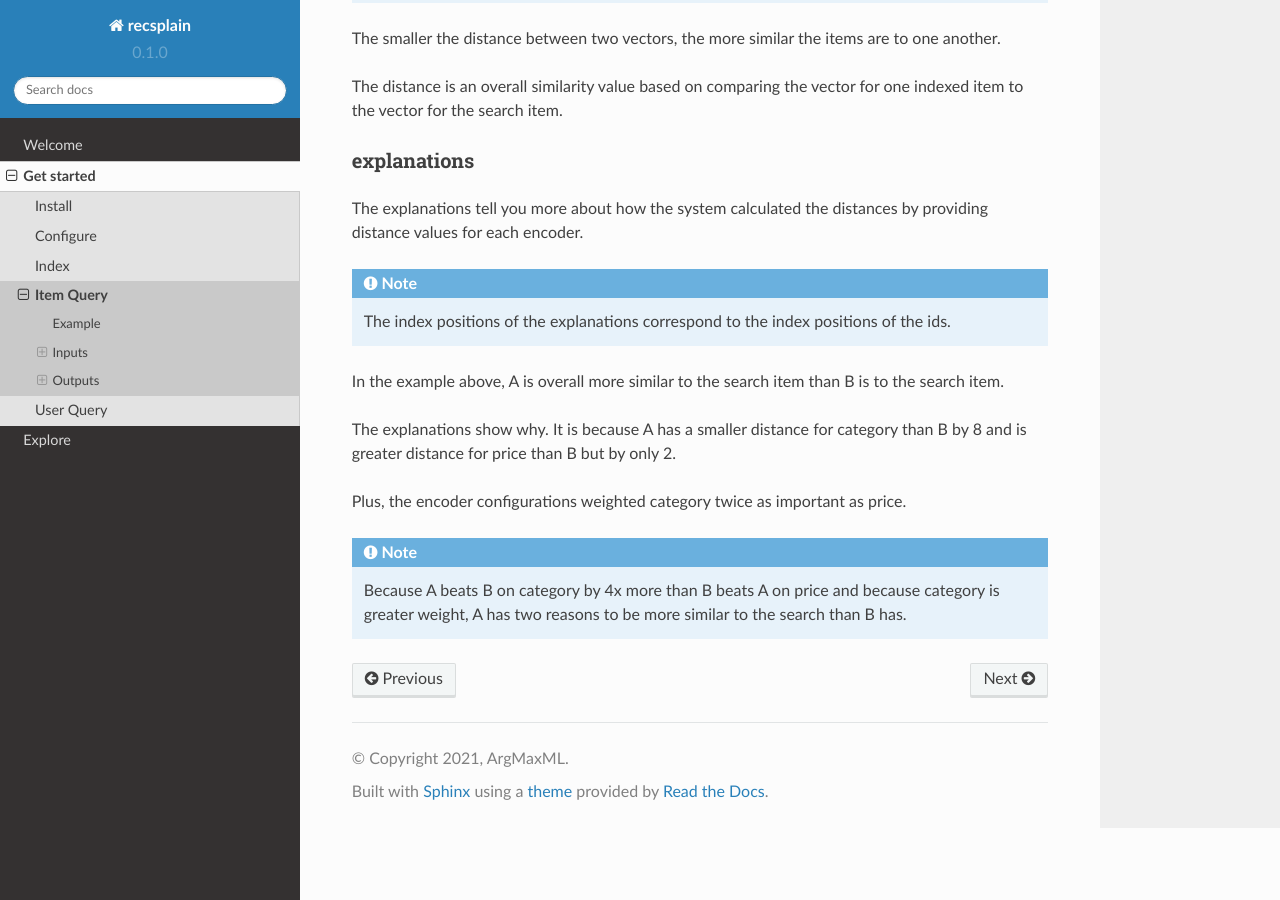
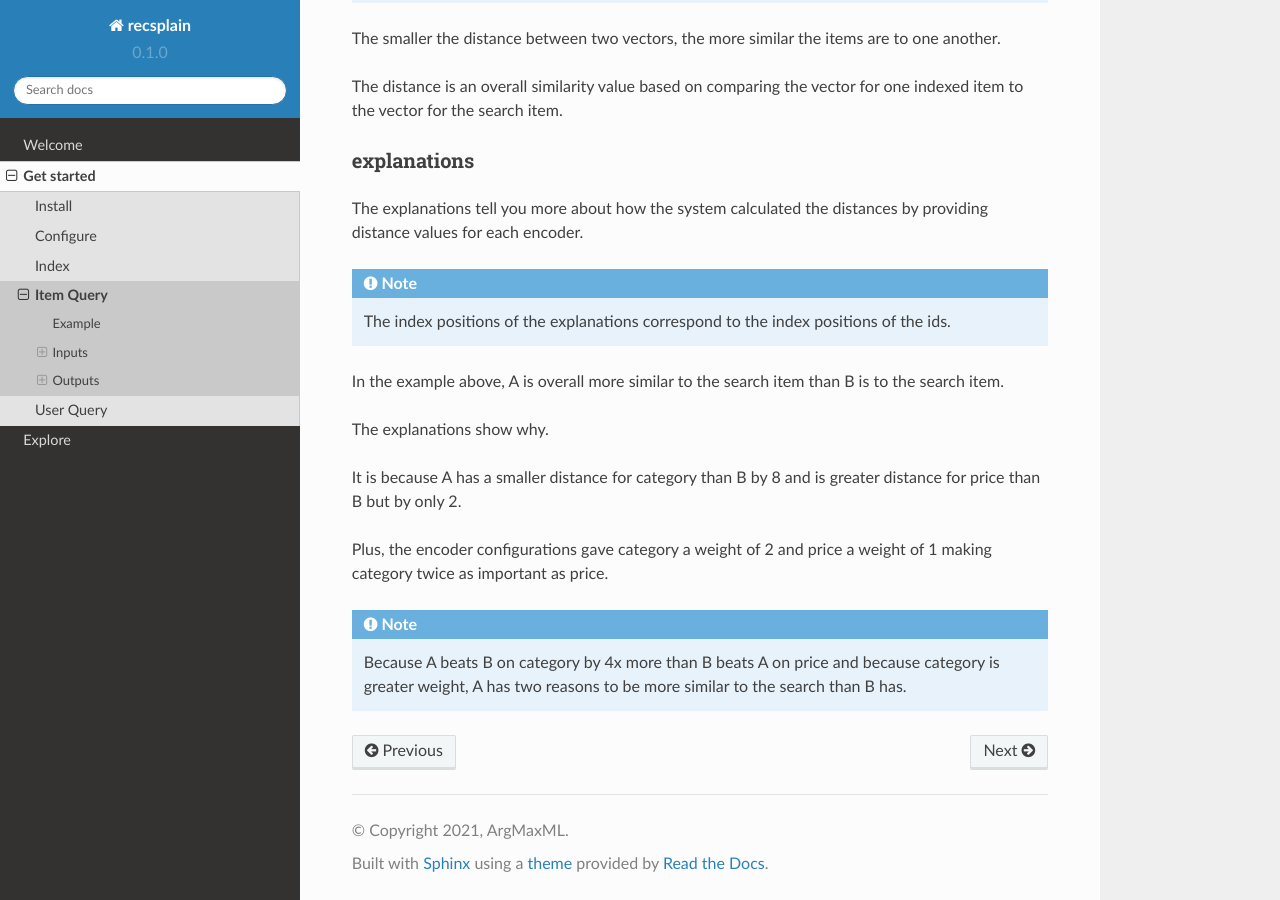
Before and after one commit to argmaxml/recsplain, a Sphinx documentation site: the page built from docs/source/item-query.rst, in a window 1280 px wide and 900 px high, scrolled down 3245 px. Built offline with Sphinx 7.4.7 and the Read the Docs theme 2.0.0, drawn with Linux system fonts in a browser that asks for light colours.

Commit message:
minor fix

```diff
--- a/docs/source/item-query.rst
+++ b/docs/source/item-query.rst
@@ -111,9 +111,11 @@ The explanations tell you more about how the system calculated the distances by
 
 In the example above, A is overall more similar to the search item than B is to the search item.
 
-The explanations show why. It is because A has a smaller distance for category than B by 8 and is greater distance for price than B but by only 2.
+The explanations show why.
 
-Plus, the encoder configurations weighted category twice as important as price.
+It is because A has a smaller distance for category than B by 8 and is greater distance for price than B but by only 2.
+
+Plus, the encoder configurations gave category a weight of 2 and price a weight of 1 making category twice as important as price.
 
 .. note::
   Because A beats B on category by 4x more than B beats A on price and because category is greater weight, A has two reasons to be more similar to the search than B has.
```
